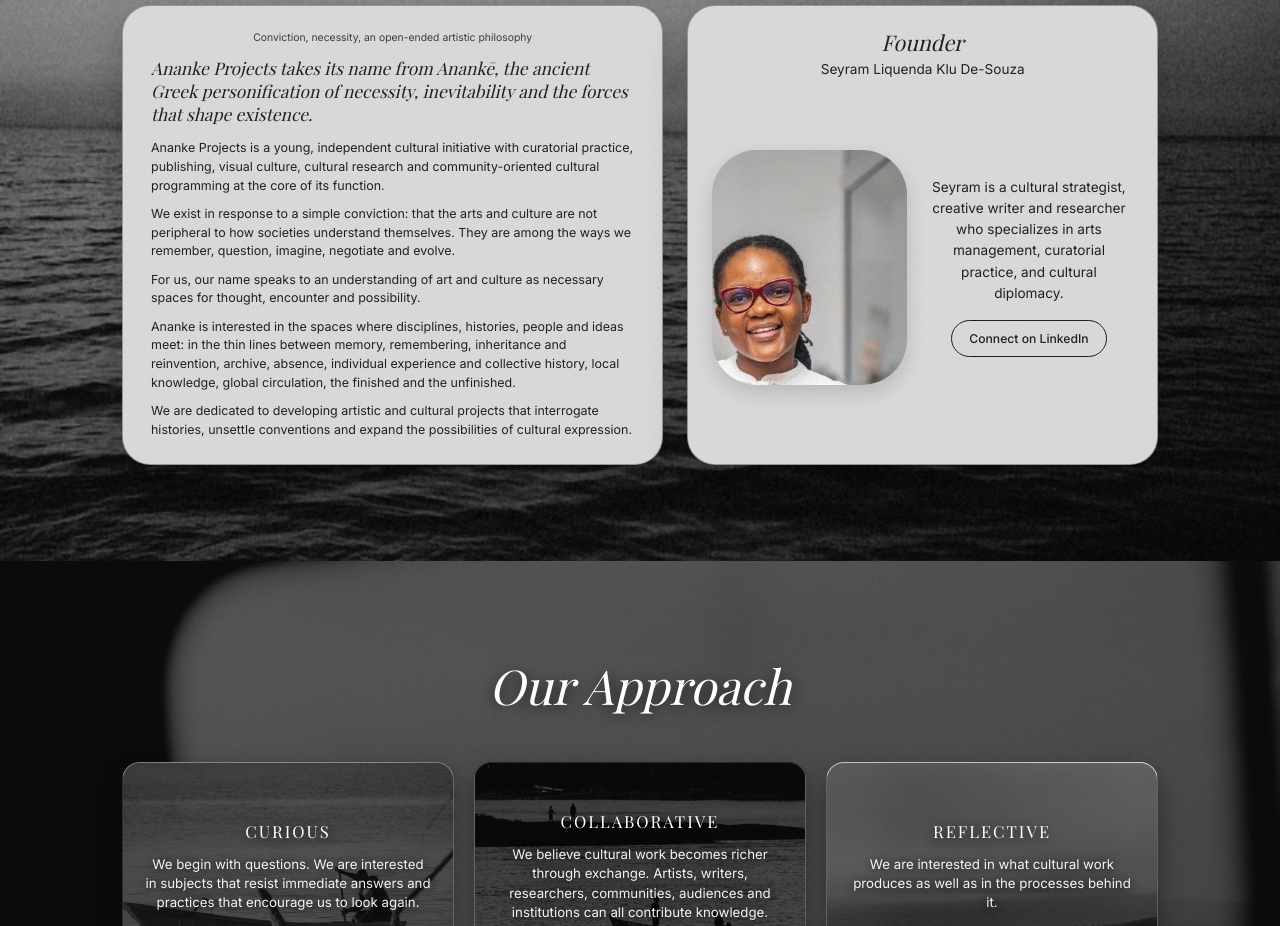
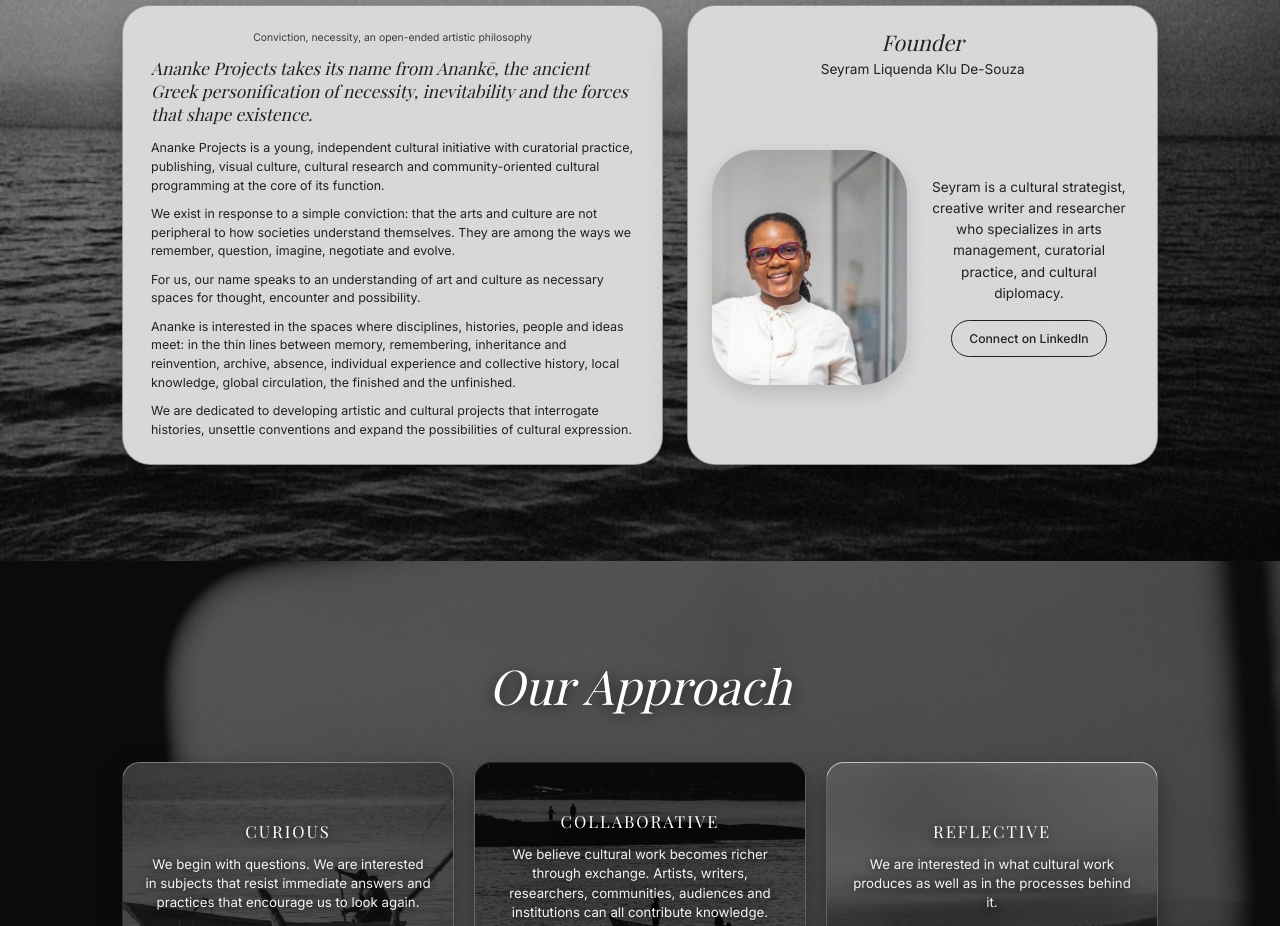
Before and after one commit to theanankeprojects-ux/the-ananke-project-website, a plain HTML site: page index.html in a window 1280 px wide. Shown: the part 2260-3186 px from the top of the page. Drawn offline with nearby package versions, Linux system fonts and the light colour scheme; a web font is replaced by a local one.

Commit message:
Update index.html

```diff
--- a/index.html
+++ b/index.html
@@ -494,15 +494,12 @@
         }
 
         .founder-portrait-frame img {
-            position: absolute;
-            width: 150%;
-            height: auto;
-            left: 50%;
-            transform: translateX(-50%);
-            top: -10%;
+            width: 100%;
+            height: 100%;
+            object-fit: cover;
+            object-position: center;
             display: block;
         }
-
         .founder-bio {
             flex: 1;
             display: flex;
```
